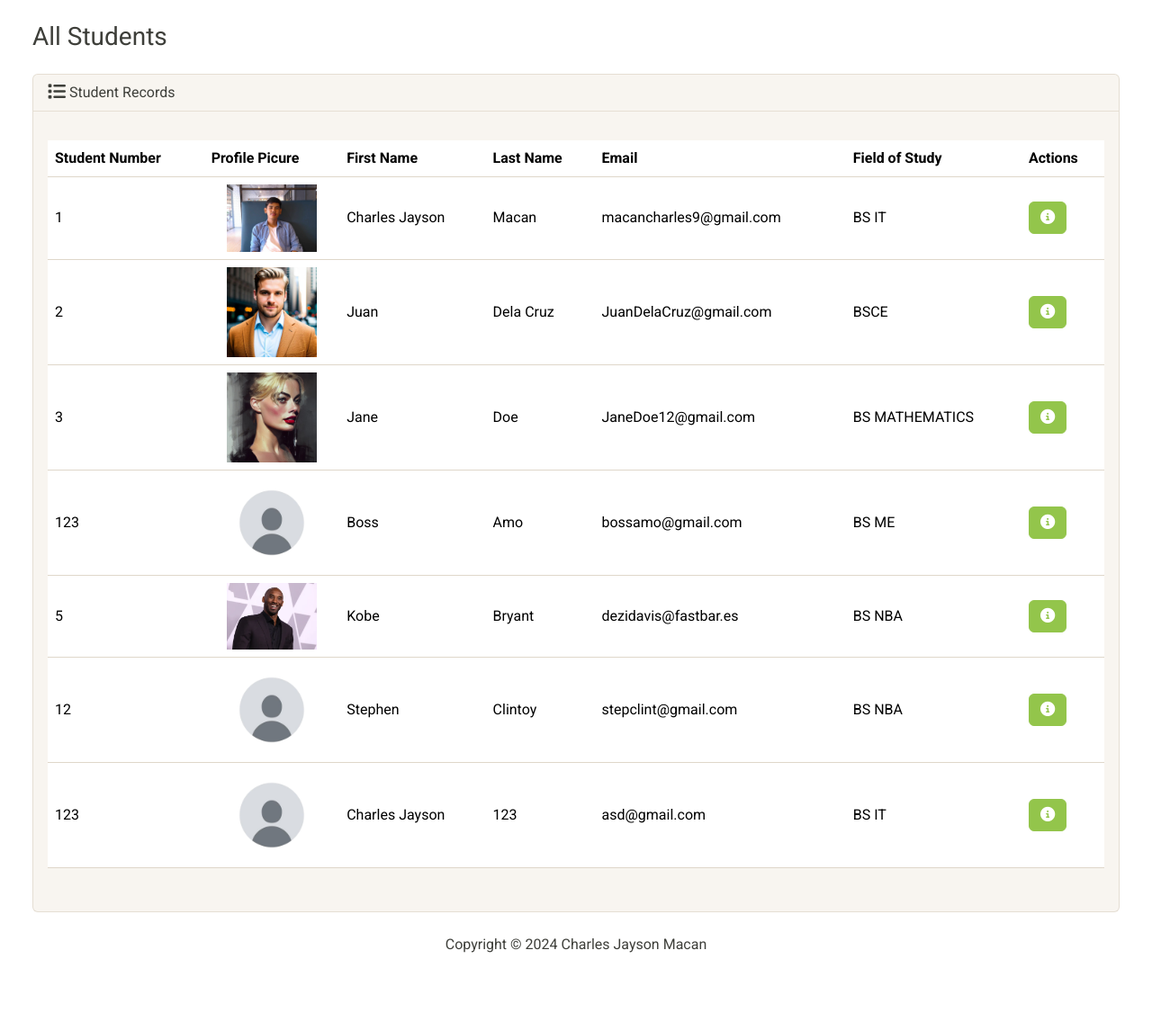
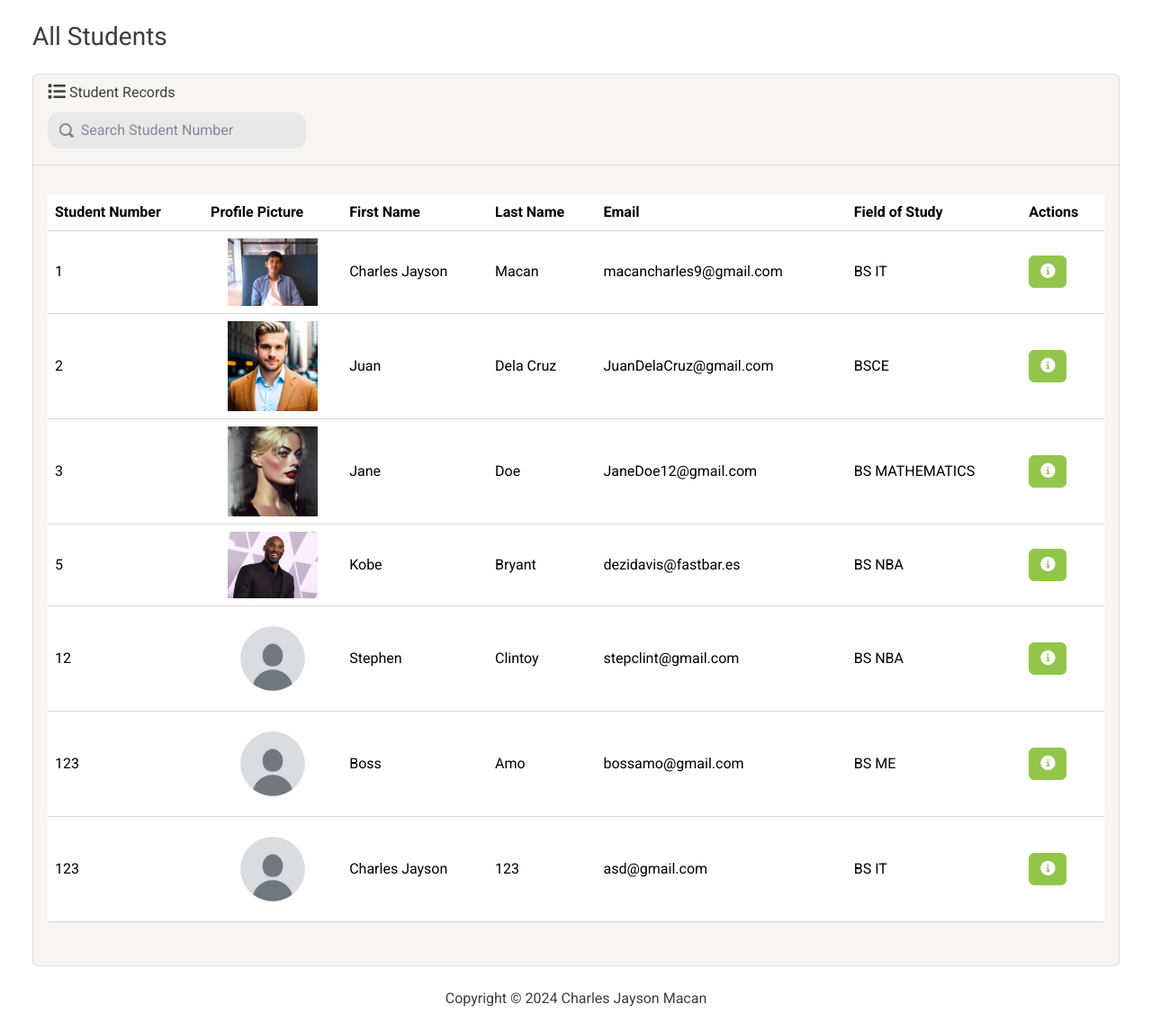
Before and after one commit to CMacan/DjangoFinal, a Django app: page / in a window 1280 px wide. Shown: the part 56-1202 px from the top of the page at 90% size. Before the commit the page ends 1115 px from the top, so only its background shows below. Run offline with Django 5.2, Linux system fonts and the light colour scheme; data comes from the database, SQL or seed files in the repository; some libraries are stand-ins or nearby versions.

Commit message:
Thank you LORD humana

```diff
--- a/students/templates/students/index.html
+++ b/students/templates/students/index.html
@@ -1,6 +1,7 @@
 {% extends "students/base.html" %}
 {% load static %}
 {% block body %}
+
 <h3 class="m-4">All Students</h3>
 <div class="row">
     <div class="col-12">
@@ -8,6 +9,13 @@
         <div class="card bg-light ms-4 me-4 mb-4">
             <div class="card-header">
                 <i class="fa-solid fa-list fa-lg"></i> Student Records
+                <div class="inputBox_container">
+                    <svg class="search_icon" xmlns="http://www.w3.org/2000/svg" viewBox="0 0 48 48" alt="search icon">
+                        <path d="M46.599 46.599a4.498 4.498 0 0 1-6.363 0l-7.941-7.941C29.028 40.749 25.167 42 21 42 9.402 42 0 32.598 0 21S9.402 0 21 0s21 9.402 21 21c0 4.167-1.251 8.028-3.342 11.295l7.941 7.941a4.498 4.498 0 0 1 0 6.363zM21 6C12.717 6 6 12.714 6 21s6.717 15 15 15c8.286 0 15-6.714 15-15S29.286 6 21 6z">
+                        </path>
+                    </svg>
+                    <input class="inputBox" id="searchBox" type="text" placeholder="Search Student Number" style="color: #808a9e; width: 250px;">
+                </div>
             </div>
             <div class="card-body">
                 <p class="card-text">
@@ -16,7 +24,7 @@
                         <thead>
                             <tr>
                                 <th scope="col">Student Number</th>
-                                <th scope="col">Profile Picure</th>
+                                <th scope="col">Profile Picture</th>
                                 <th scope="col">First Name</th>
                                 <th scope="col">Last Name</th>
                                 <th scope="col">Email</th>
@@ -24,7 +32,7 @@
                                 <th scope="col">Actions</th>
                             </tr>
                         </thead>
-                            <tbody>
+                        <tbody id="studentTableBody">
                             {% for student in students %}
                             <tr>
                                 <td class="align-middle">{{ student.student_number}}</td>
@@ -84,4 +92,60 @@
         {% endif %}
     </div>
 </div>
+<style>
+    .inputBox_container {
+        display: flex;
+        align-items: center;
+        flex-direction: row;
+        max-width: 20em;
+        width: fit-content;
+        height: fit-content;
+        background-color: #e8e8e8;
+        border-radius: 0.8em;
+        overflow: hidden;
+        margin-top: 10px;
+        margin-bottom: 10px;
+    }
+
+    .search_icon {
+        height: 1em;
+        padding: 0 0.5em 0 0.8em;
+        fill: #808a9e;
+    }
+
+    .inputBox {
+        background-color: transparent;
+        color: #ffffff;
+        outline: none;
+        width: 100%;
+        border: 0;
+        padding: 0.5em 1.5em 0.5em 0;
+        font-size: 1em;
+    }
+
+    ::placeholder {
+        color: #808a9e;;
+    }
+</style>
+
+<script>
+    document.getElementById("searchBox").addEventListener("input", function () {
+        var input, filter, table, tr, td, i, txtValue;
+        input = document.getElementById("searchBox");
+        filter = input.value.toUpperCase();
+        table = document.getElementById("studentTableBody");
+        tr = table.getElementsByTagName("tr");
+        for (i = 0; i < tr.length; i++) {
+            td = tr[i].getElementsByTagName("td")[0]; // column index of student number
+            if (td) {
+                txtValue = td.textContent || td.innerText;
+                if (txtValue.toUpperCase().indexOf(filter) > -1) {
+                    tr[i].style.display = "";
+                } else {
+                    tr[i].style.display = "none";
+                }
+            }
+        }
+    });
+</script>
 {% endblock %}
--- a/students/views.py
+++ b/students/views.py
@@ -7,8 +7,10 @@ from .forms import StudentForm
 
 # Create your views here.
 def index(request):
+    # Retrieve students ordered by student_number
+    students = Student.objects.order_by('student_number')
     return render(request, 'students/index.html', {
-        'students': Student.objects.all()
+        'students': students
     })
 
 def view_student(request, id):
```
Also changed, not shown: students/forms.py (+13 -0 lines). Lines whose indentation alone changed are shown as unchanged.
